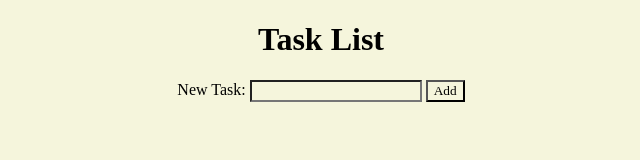
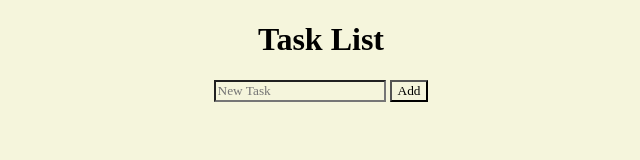
Before and after one commit to argenischacon/Task-List, a plain HTML site: page index.html in a window 1280 px wide. Shown: the whole page, without its empty margins (319-959 px from the left). Drawn offline with Linux system fonts and the light colour scheme.

Commit message:
style: Add placeholder to input

```diff
--- a/index.html
+++ b/index.html
@@ -11,8 +11,7 @@
 
     <h1>Task List</h1>
    <p>
-      <label for="nueva_tarea">New Task: </label>
-      <input type="text" id="nueva_tarea">
+      <input type="text" id="nueva_tarea" placeholder="New Task">
       <button onclick="addTaskToList()">Add</button>
    </p>
 
```
